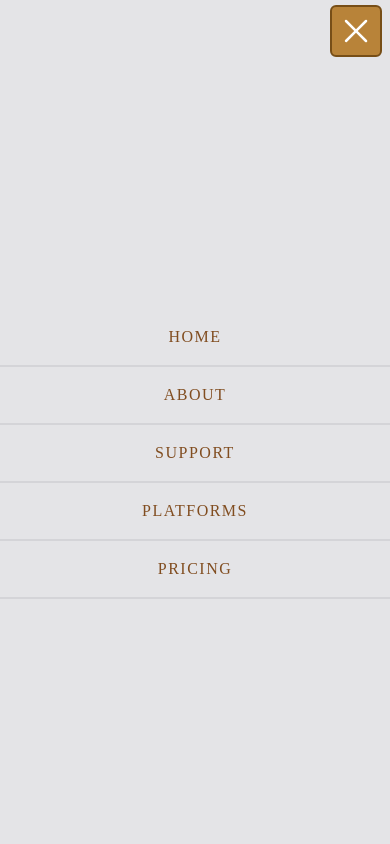
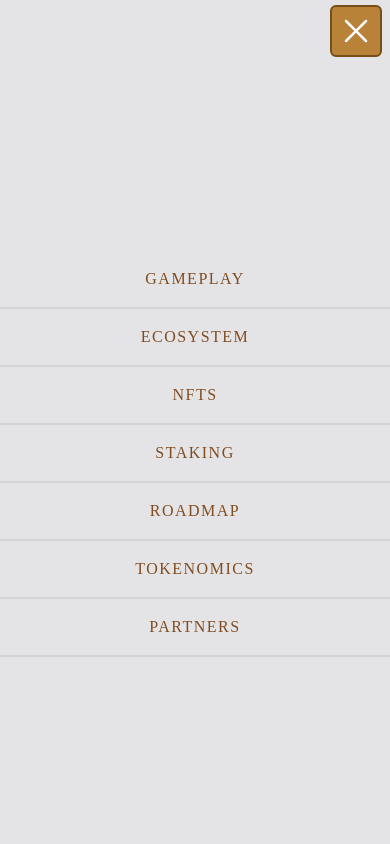
Before and after one commit to BeansIrving/crypto-island-website, a React (Create React App) app: page / in a window 390 px wide. Both pictures are taken after a click on the element 356 px from the left and 31 px from the top of the page. Shown: the top 844 px of the page. Built offline with nearby package versions, Linux system fonts and the light colour scheme; a web font is replaced by a local one.

Commit message:
feat(Navbar): Added functionality to links

```diff
--- a/src/components/Navbar.jsx
+++ b/src/components/Navbar.jsx
@@ -150,11 +150,83 @@ const Navbar = () => {
         }
       >
         <div className="absolute w-full left-0 navbar-li">
-          <li className="border-b-2 border-zinc-300 w-full">Home</li>
-          <li className="border-b-2 border-zinc-300 w-full">About</li>
-          <li className="border-b-2 border-zinc-300 w-full">Support</li>
-          <li className="border-b-2 border-zinc-300 w-full">Platforms</li>
-          <li className="border-b-2 border-zinc-300 w-full">Pricing</li>
+          <LinkS
+            to="gameplay-section"
+            smooth={true}
+            duration={1000}
+            spy={true}
+            exact="true"
+            offset={0}
+            onClick={handleClick}
+          >
+            <li className="border-b-2 border-zinc-300 w-full">Gameplay</li>
+          </LinkS>
+          <LinkS
+            to="ecosystem-section"
+            smooth={true}
+            duration={1000}
+            spy={true}
+            exact="true"
+            offset={0}
+            onClick={handleClick}
+          >
+            <li className="border-b-2 border-zinc-300 w-full">Ecosystem</li>
+          </LinkS>
+          <LinkS
+            to="nft-section"
+            smooth={true}
+            duration={1000}
+            spy={true}
+            exact="true"
+            offset={0}
+            onClick={handleClick}
+          >
+            <li className="border-b-2 border-zinc-300 w-full">NFTS</li>
+          </LinkS>
+          <LinkS
+            to="staking-section"
+            smooth={true}
+            duration={1000}
+            spy={true}
+            exact="true"
+            offset={0}
+            onClick={handleClick}
+          >
+            <li className="border-b-2 border-zinc-300 w-full">Staking</li>
+          </LinkS>
+          <LinkS
+            to="roadmap-section"
+            smooth={true}
+            duration={1000}
+            spy={true}
+            exact="true"
+            offset={0}
+            onClick={handleClick}
+          >
+            <li className="border-b-2 border-zinc-300 w-full">Roadmap</li>
+          </LinkS>
+          <LinkS
+            to="tokenomics-section"
+            smooth={true}
+            duration={1000}
+            spy={true}
+            exact="true"
+            offset={0}
+            onClick={handleClick}
+          >
+            <li className="border-b-2 border-zinc-300 w-full">Tokenomics</li>
+          </LinkS>
+          <LinkS
+            to="partner-section"
+            smooth={true}
+            duration={1000}
+            spy={true}
+            exact="true"
+            offset={0}
+            onClick={handleClick}
+          >
+            <li className="border-b-2 border-zinc-300 w-full">Partners</li>
+          </LinkS>
         </div>
       </ul>
     </div>
```
